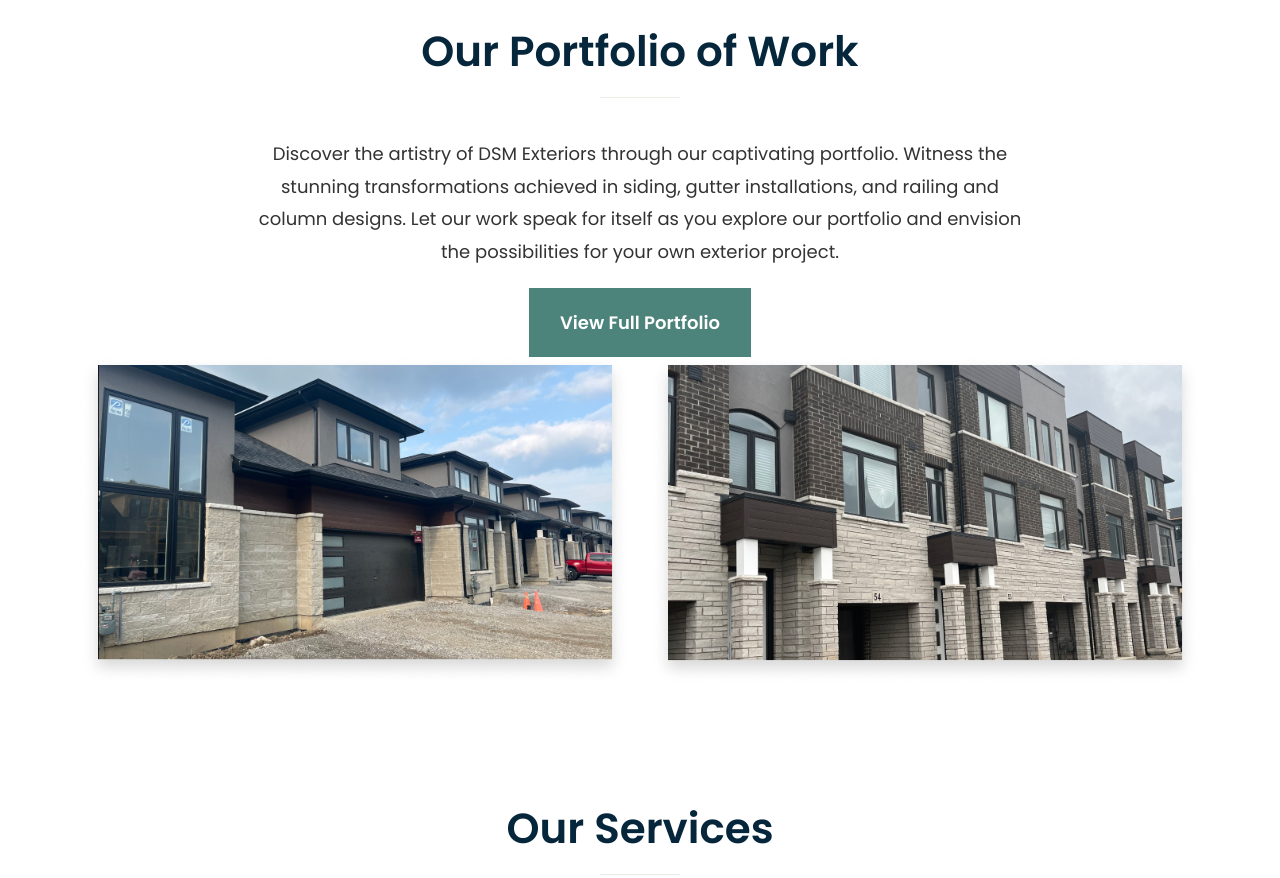
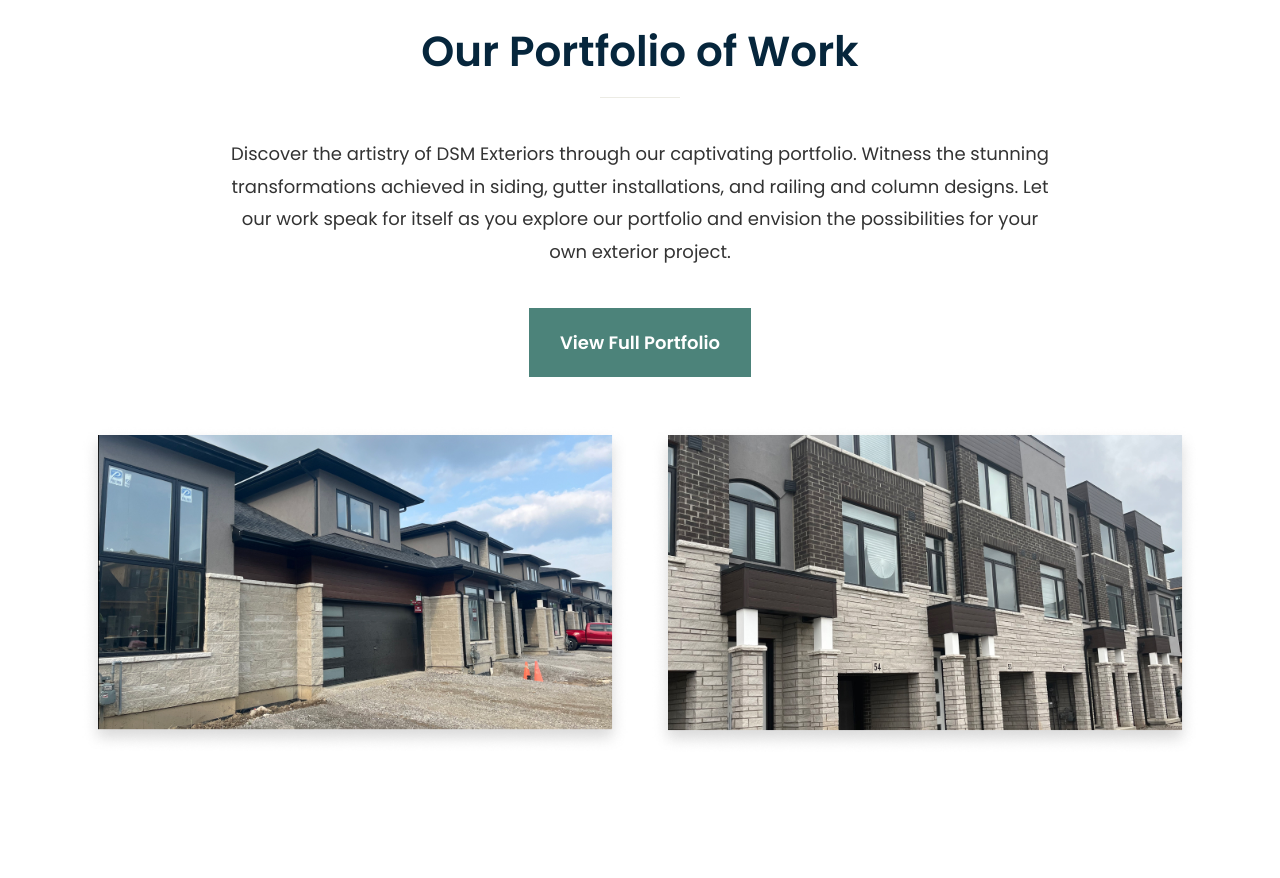
Before and after one commit to dsmexteriors/dsm, a Next.js app: page / in a window 1280 px wide. Shown: the part 780-1658 px from the top of the page. Built offline with nearby package versions, Linux system fonts and the light colour scheme.

Commit message:
Working on home portfolio

```diff
--- a/components/titleTextbutton/TitleTextButton.tsx
+++ b/components/titleTextbutton/TitleTextButton.tsx
@@ -1,4 +1,6 @@
 import Link from "next/link";
+
+import styles from "../../src/styles/home-portfolio.module.scss";
 
 interface TitleTextButtonProps {
   title: string;
@@ -13,7 +15,7 @@ const TitleTextButton: React.FC<TitleTextButtonProps> = ({ title, text, btnLink,
       <h2>{title}</h2>
       <hr />
       <p>{text}</p>
-      <Link className="btn btn-primary" href={btnLink}>
+      <Link className={`btn btn-primary ${styles["btn"]}`} href={btnLink}>
         {btnText}
       </Link>
     </>
--- a/src/styles/home-portfolio.module.scss
+++ b/src/styles/home-portfolio.module.scss
@@ -7,9 +7,12 @@
     padding: 40px 0px 40px 0px;
   }
   p {
-    width: 70%;
+    width: 75%;
     text-align: center;
     margin: 0 auto;
-    padding-bottom: 20px;
+    padding-bottom: 40px;
+  }
+  .btn {
+    margin-bottom: 50px;
   }
 }
```
